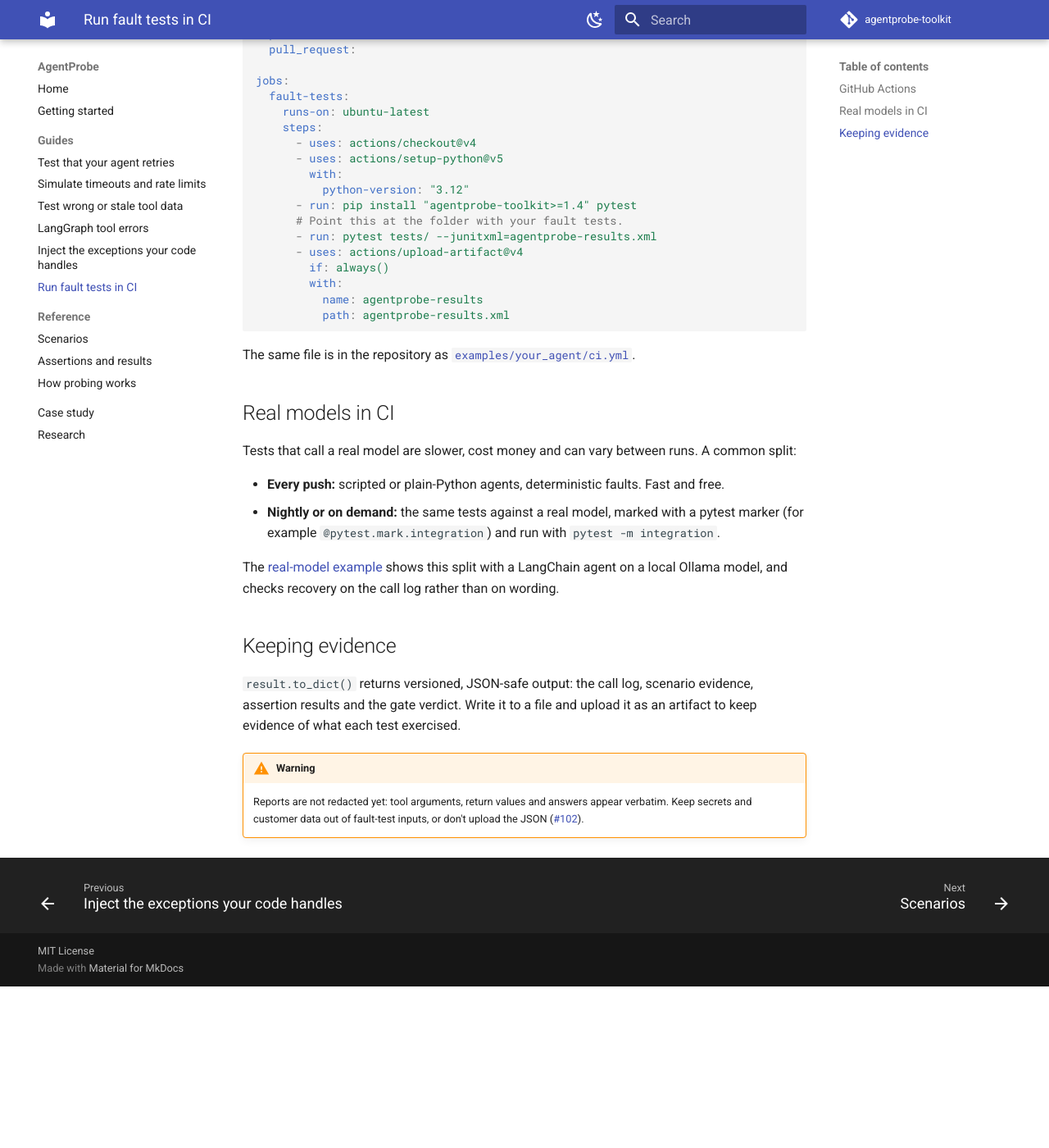
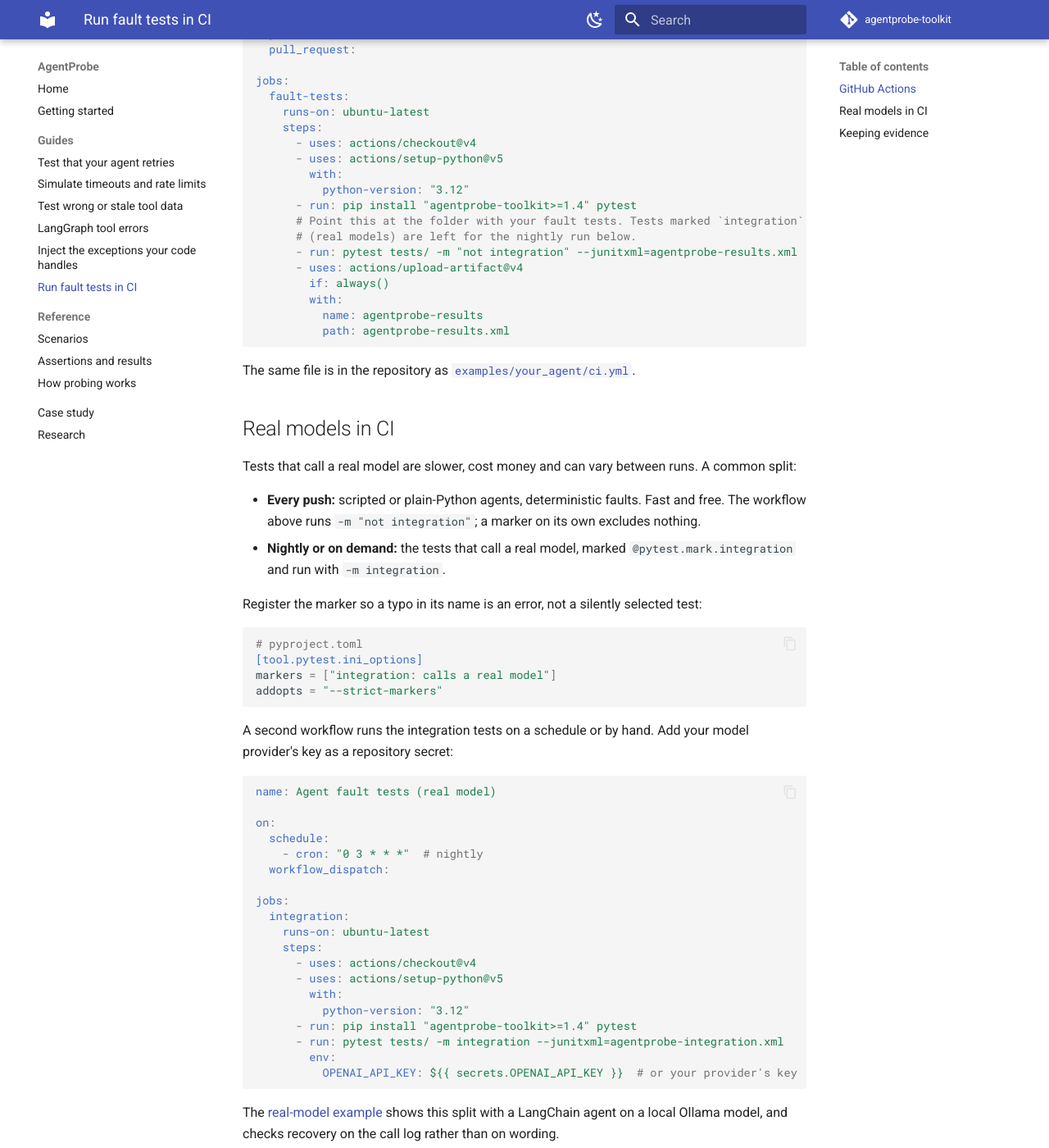
Before and after one commit to chhayankjain/AgentProbe, an MkDocs documentation site: the page built from docs/guides/ci.md, in a window 1280 px wide and 1400 px high, scrolled down 399 px. Shown: the whole window at 82% size. Built offline with MkDocs 1.6.1 and Material for MkDocs 9.7.7, drawn with Linux system fonts in a browser that asks for light colours; comment, search, counter and statistics services are not loaded; before the commit the page ends 1602 px from its top, so only the background shows below that.

Commit message:
Docs review: CI excludes integration tests, accurate assertion reference
- CI guide, examples/your_agent/ci.yml and README: the push workflow runs
  `pytest tests/ -m "not integration"`; a marker alone excludes nothing.
  The guide adds marker registration with --strict-markers and a nightly
  or manual workflow that runs `-m integration`.
- Assertion reference: assert_scenarios_exercised, like assert_called_with,
  takes no `required` argument. Documents CallRecord status/outcome for
  calls still pending at a deadline (outcome is None).
- Wrong-data guide: the first example is an unexpected status, not stale
  data; a new runnable example tests stale-but-valid data with a freshness
  check.
- Docs workflow also runs when pyproject.toml (the docs extra) changes.

````diff
--- a/docs/guides/ci.md
+++ b/docs/guides/ci.md
@@ -26,8 +26,9 @@ jobs:
         with:
           python-version: "3.12"
       - run: pip install "agentprobe-toolkit>=1.4" pytest
-      # Point this at the folder with your fault tests.
-      - run: pytest tests/ --junitxml=agentprobe-results.xml
+      # Point this at the folder with your fault tests. Tests marked `integration`
+      # (real models) are left for the nightly run below.
+      - run: pytest tests/ -m "not integration" --junitxml=agentprobe-results.xml
       - uses: actions/upload-artifact@v4
         if: always()
         with:
@@ -41,8 +42,41 @@ The same file is in the repository as [`examples/your_agent/ci.yml`](https://git
 
 Tests that call a real model are slower, cost money and can vary between runs. A common split:
 
-- **Every push:** scripted or plain-Python agents, deterministic faults. Fast and free.
-- **Nightly or on demand:** the same tests against a real model, marked with a pytest marker (for example `@pytest.mark.integration`) and run with `pytest -m integration`.
+- **Every push:** scripted or plain-Python agents, deterministic faults. Fast and free. The workflow above runs `-m "not integration"`; a marker on its own excludes nothing.
+- **Nightly or on demand:** the tests that call a real model, marked `@pytest.mark.integration` and run with `-m integration`.
+
+Register the marker so a typo in its name is an error, not a silently selected test:
+
+```toml
+# pyproject.toml
+[tool.pytest.ini_options]
+markers = ["integration: calls a real model"]
+addopts = "--strict-markers"
+```
+
+A second workflow runs the integration tests on a schedule or by hand. Add your model provider's key as a repository secret:
+
+```yaml
+name: Agent fault tests (real model)
+
+on:
+  schedule:
+    - cron: "0 3 * * *"  # nightly
+  workflow_dispatch:
+
+jobs:
+  integration:
+    runs-on: ubuntu-latest
+    steps:
+      - uses: actions/checkout@v4
+      - uses: actions/setup-python@v5
+        with:
+          python-version: "3.12"
+      - run: pip install "agentprobe-toolkit>=1.4" pytest
+      - run: pytest tests/ -m integration --junitxml=agentprobe-integration.xml
+        env:
+          OPENAI_API_KEY: ${{ secrets.OPENAI_API_KEY }}  # or your provider's key
+```
 
 The [real-model example](https://github.com/chhayankjain/agentprobe-toolkit/blob/main/examples/real_model_agent/README.md) shows this split with a LangChain agent on a local Ollama model, and checks recovery on the call log rather than on wording.
 
````
Also changed, not shown: README.md (+1 -1 lines), docs/guides/wrong-data.md (+34 -4 lines), docs/reference/assertions.md (+2 -2 lines), 2 other files.
